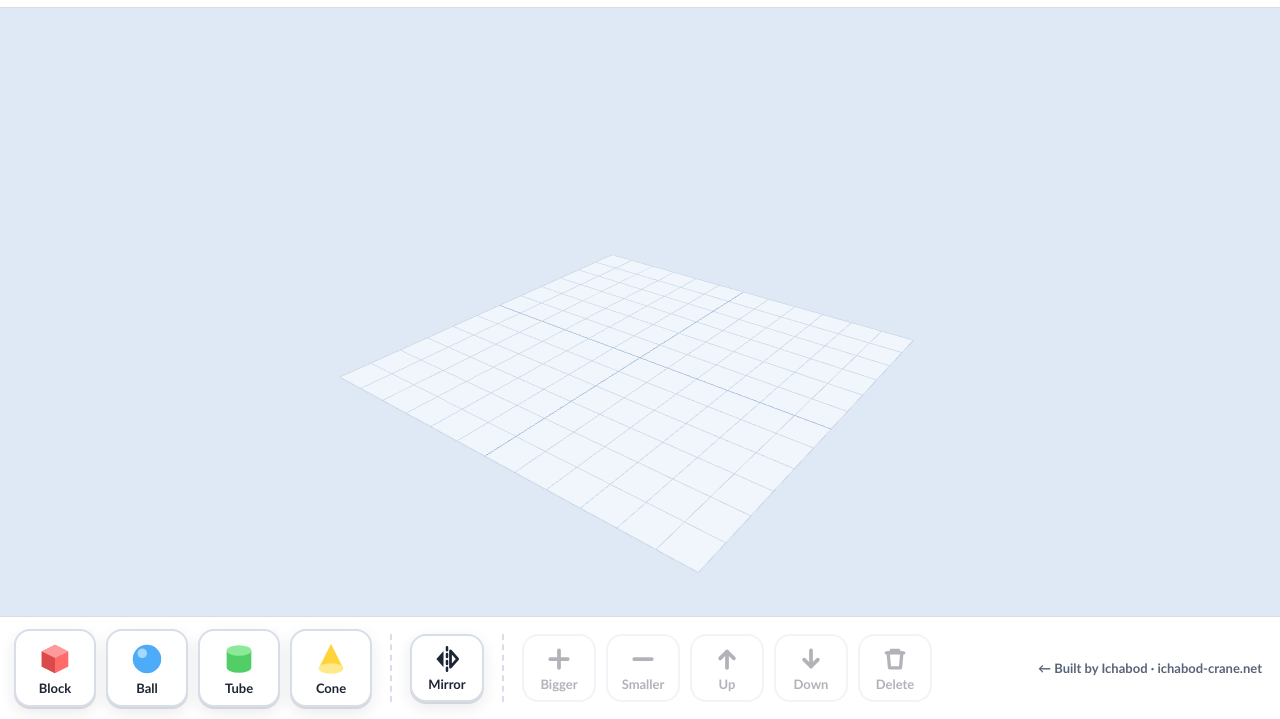
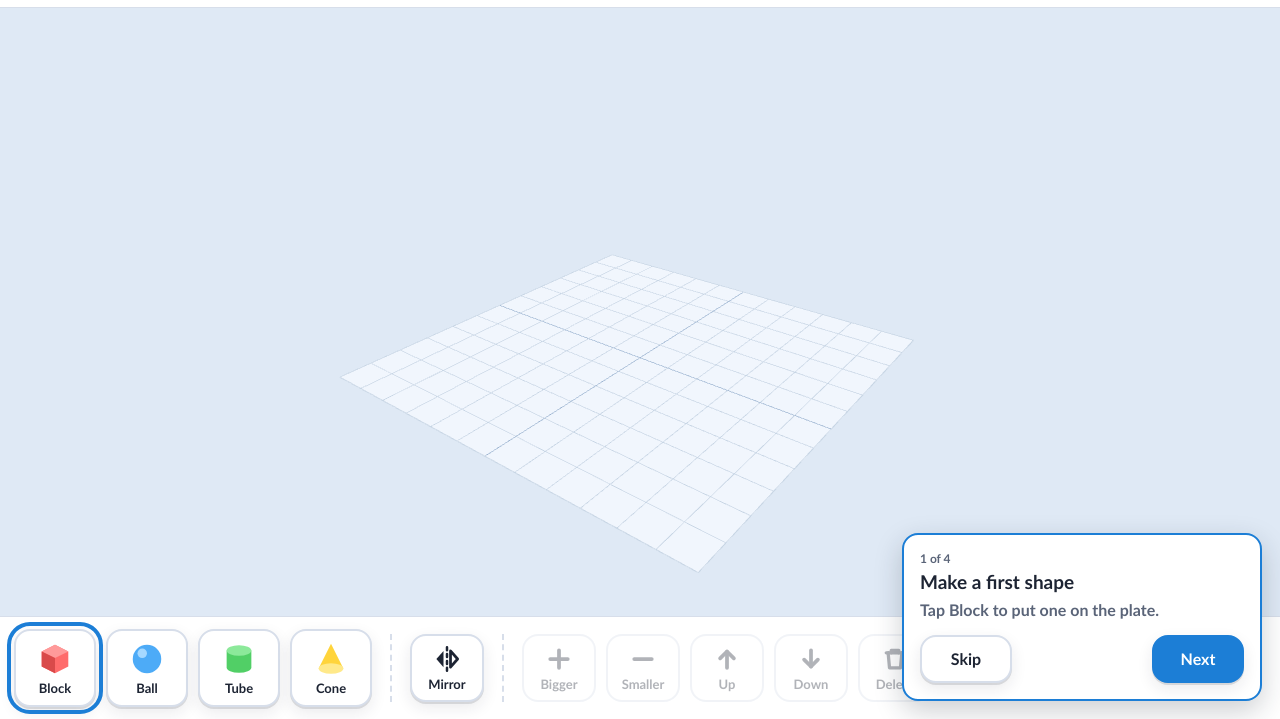
Before and after one commit to ich4bod/cad, a plain HTML site: page site/index.html in a window 1280 px wide. Shown: the part 81-800 px from the top of the page. Drawn offline with Linux system fonts and the light colour scheme; animation ran at ten frames a second.

Commit message:
Add first-visit CAD tour

```diff
--- a/site/app.js
+++ b/site/app.js
@@ -87,8 +87,7 @@ function restore(state) {
 /*
   Autosave.
 
-  A seven-year-old does not know a browser tab is the only thing holding their
-  snowman. They close it, or the tablet reboots, or someone else wants YouTube,
+  A kid does not know a browser tab is the only thing holding their snowman. They close it, or the tablet reboots, or someone else wants YouTube,
   and an afternoon's work is gone with no warning and nothing to undo.
 
   What makes this cheap is that `snapshot()` already exists for Undo, and it is
@@ -103,6 +102,7 @@ function restore(state) {
 */
 
 const STORE_KEY = 'shape-maker/doc/v1';
+const TOUR_KEY = 'shape-maker/tour/v1';
 
 /** localStorage is absent in some embedded webviews and throws outright in
  *  Safari's private mode. Probe once; if it is not there the app runs exactly
@@ -731,7 +731,58 @@ const els = {
   down: document.getElementById('btn-down'),
   del: document.getElementById('btn-delete'),
   mirror: document.getElementById('btn-mirror'),
+  tour: document.getElementById('tour'),
+  tourCount: document.getElementById('tour-count'),
+  tourTitle: document.getElementById('tour-title'),
+  tourCopy: document.getElementById('tour-copy'),
+  tourSkip: document.getElementById('tour-skip'),
+  tourNext: document.getElementById('tour-next'),
 };
+
+/* A first visit gets four concrete gestures, not a mode or a lesson screen.
+   Its completion lives beside the document: returning makers keep their whole
+   canvas, including an empty canvas, without being stopped by this again. */
+const tourSteps = [
+  { target: '[data-tour="create"]', title: 'Make a first shape', copy: 'Tap Block to put one on the plate.' },
+  { target: '[data-tour="delete"]', title: 'Try anything', copy: 'Choose a shape, then Delete removes it.' },
+  { target: '[data-tour="undo"]', title: 'Mistakes are fine', copy: 'Undo brings back the last thing you changed.' },
+  { target: '[data-tour="orbit"]', title: 'Look around', copy: 'Drag empty sky to spin your model. Drag a shape to move it.' },
+];
+let tourStep = 0;
+let tourTarget = null;
+
+function finishTour() {
+  if (tourTarget) delete tourTarget.dataset.tourActive;
+  tourTarget = null;
+  els.tour.hidden = true;
+  try { store?.setItem(TOUR_KEY, 'done'); } catch (e) { /* the tour is optional */ }
+}
+
+function showTourStep() {
+  if (tourTarget) delete tourTarget.dataset.tourActive;
+  const step = tourSteps[tourStep];
+  tourTarget = document.querySelector(step.target);
+  if (tourTarget) tourTarget.dataset.tourActive = 'true';
+  els.tourCount.textContent = `${tourStep + 1} of ${tourSteps.length}`;
+  els.tourTitle.textContent = step.title;
+  els.tourCopy.textContent = step.copy;
+  els.tourNext.textContent = tourStep === tourSteps.length - 1 ? 'Start making' : 'Next';
+}
+
+function startTour() {
+  if (!store) return;
+  try {
+    if (store.getItem(TOUR_KEY)) return;
+  } catch (e) { return; }
+  els.tour.hidden = false;
+  showTourStep();
+}
+
+els.tourSkip.addEventListener('click', finishTour);
+els.tourNext.addEventListener('click', () => {
+  if (tourStep === tourSteps.length - 1) finishTour();
+  else { tourStep += 1; showTourStep(); }
+});
 
 function setHint(text) {
   els.hint.textContent = text ||
@@ -809,6 +860,7 @@ if (saved && saved.shapes.length) {
   setHint('');
 }
 updateUI();
+startTour();
 
 /* ------------------------------------------------- hook for the verifier */
 
@@ -853,5 +905,6 @@ window.__cad = {
   /** What the STL's triangle count must equal, read off the live geometry. */
   expectedTriangles: () =>
     shapes.reduce((n, s) => n + triangleCount(geometryFor(s.kind, s.size)), 0),
+  tour: () => ({ visible: !els.tour.hidden, step: tourStep, target: tourSteps[tourStep]?.target }),
   ready: true,
 };
--- a/site/index.html
+++ b/site/index.html
@@ -46,7 +46,7 @@
     <h1 id="brand">Shape Maker</h1>
     <p id="hint" aria-live="polite">Tap a shape below to start</p>
     <div id="topactions">
-      <button id="btn-undo" class="tool tool-undo" type="button" disabled>
+      <button id="btn-undo" class="tool tool-undo" type="button" disabled data-tour="undo">
         <svg viewBox="0 0 24 24" aria-hidden="true"><path d="M9 7H15a5 5 0 0 1 0 10H8" fill="none" stroke="currentColor" stroke-width="2.6" stroke-linecap="round" stroke-linejoin="round"/><path d="M12 3.5 8 7l4 3.5" fill="none" stroke="currentColor" stroke-width="2.6" stroke-linecap="round" stroke-linejoin="round"/></svg>
         <span>Undo</span>
       </button>
@@ -58,13 +58,13 @@
   </header>
 
   <main id="stage">
-    <canvas id="scene"></canvas>
+    <canvas id="scene" data-tour="orbit"></canvas>
   </main>
 
   <footer id="bottombar">
 
     <div id="palette" role="group" aria-label="Add a shape">
-      <button class="shape" type="button" data-kind="cube">
+      <button class="shape" type="button" data-kind="cube" data-tour="create">
         <svg viewBox="0 0 40 40" aria-hidden="true"><path d="M20 5 34 12v16L20 35 6 28V12Z" fill="#ff6b6b"/><path d="M20 5 34 12 20 19 6 12Z" fill="#ff9a9a"/><path d="M20 19v16L6 28V12Z" fill="#d94a4a"/></svg>
         <span>Block</span>
       </button>
@@ -109,7 +109,7 @@
         <svg viewBox="0 0 24 24" aria-hidden="true"><path d="M12 5v13" fill="none" stroke="currentColor" stroke-width="3" stroke-linecap="round"/><path d="M6.5 12.5 12 18l5.5-5.5" fill="none" stroke="currentColor" stroke-width="3" stroke-linecap="round" stroke-linejoin="round"/></svg>
         <span>Down</span>
       </button>
-      <button id="btn-delete" class="tool tool-delete" type="button" disabled>
+      <button id="btn-delete" class="tool tool-delete" type="button" disabled data-tour="delete">
         <svg viewBox="0 0 24 24" aria-hidden="true"><path d="M5 7h14" fill="none" stroke="currentColor" stroke-width="2.6" stroke-linecap="round"/><path d="M9 7V5h6v2" fill="none" stroke="currentColor" stroke-width="2.6" stroke-linecap="round" stroke-linejoin="round"/><path d="M6.5 7 7.6 19h8.8L17.5 7" fill="none" stroke="currentColor" stroke-width="2.6" stroke-linecap="round" stroke-linejoin="round"/></svg>
         <span>Delete</span>
       </button>
@@ -121,6 +121,16 @@
 
   </footer>
 
+  <aside id="tour" aria-labelledby="tour-title" aria-live="polite" hidden>
+    <p id="tour-count"></p>
+    <h2 id="tour-title"></h2>
+    <p id="tour-copy"></p>
+    <div id="tour-actions">
+      <button id="tour-skip" type="button">Skip</button>
+      <button id="tour-next" type="button">Next</button>
+    </div>
+  </aside>
+
 </div>
 
 <noscript>
--- a/site/style.css
+++ b/site/style.css
@@ -95,6 +95,14 @@ html, body {
 }
 
 #scene.is-dragging { cursor: grabbing; }
+
+[data-tour-active="true"] {
+  position: relative;
+  z-index: 2;
+  outline: 4px solid var(--focus);
+  outline-offset: 3px;
+  border-radius: var(--radius);
+}
 
 /* ---------- bottom bar ---------- */
 
@@ -204,6 +212,32 @@ button:disabled {
   color: #a32f2f;
 }
 
+/* ---------- first-minute tour ---------- */
+
+#tour {
+  position: fixed;
+  z-index: 3;
+  right: 18px;
+  bottom: 18px;
+  width: min(360px, calc(100vw - 36px));
+  padding: 16px;
+  border: 2px solid var(--focus);
+  border-radius: var(--radius);
+  background: var(--panel);
+  box-shadow: 0 10px 28px rgba(29, 36, 51, .22);
+  pointer-events: none;
+}
+
+#tour-actions { pointer-events: auto; }
+
+#tour[hidden] { display: none; }
+#tour-count { margin: 0 0 3px; color: var(--ink-soft); font-size: 12px; }
+#tour-title { margin: 0; font-size: 19px; }
+#tour-copy { margin: 6px 0 14px; color: var(--ink-soft); }
+#tour-actions { display: flex; justify-content: space-between; gap: 10px; }
+#tour-actions button { min-width: 92px; min-height: 48px; flex-direction: row; }
+#tour-next { color: #fff; border-color: var(--focus); background: var(--focus); }
+
 /* ---------- small screens ---------- */
 
 @media (max-width: 720px) {
@@ -218,6 +252,7 @@ button:disabled {
   .shape { min-width: 68px; min-height: 68px; }
   button span { font-size: 11px; }
   #backlink { margin-left: 0; flex-basis: 100%; text-align: center; }
+  #tour { right: 10px; bottom: 10px; width: calc(100vw - 20px); }
 }
 
 @media (prefers-reduced-motion: reduce) {
--- a/tools/verify-mirror.js
+++ b/tools/verify-mirror.js
@@ -118,6 +118,7 @@ function assertSTL(bytes, expected, label) {
   const resp = await page.goto(BASE + '/', { waitUntil: 'load', timeout: 45000 });
   check('GET / is 200 over https', resp.status() === 200, String(resp.status()));
   await page.waitForFunction(() => window.__cad && window.__cad.ready, { timeout: 20000 });
+  if (await page.isVisible('#tour')) await page.click('#tour-skip');
 
   check('Mirror starts off', (await mirrorOn(page)) === false, 'mirror() === false');
   check('the button says so', (await pressed(page)) === 'false', 'aria-pressed="false"');
@@ -398,7 +399,7 @@ function assertSTL(bytes, expected, label) {
   check('the toggle introduced no text input', inputs === 0, inputs + ' input elements');
 
   const buttons = await page.evaluate(() =>
-    [...document.querySelectorAll('button')].map((b) => ({
+    [...document.querySelectorAll('#app > :not(#tour) button')].map((b) => ({
       label: b.querySelector('span') ? b.querySelector('span').textContent.trim() : '',
       w: Math.round(b.getBoundingClientRect().width),
       h: Math.round(b.getBoundingClientRect().height),
--- a/tools/verify.js
+++ b/tools/verify.js
@@ -119,6 +119,9 @@ function assertSTL(bytes, expected, label) {
   check('GET / is 200 over https', resp.status() === 200, String(resp.status()));
 
   await page.waitForFunction(() => window.__cad && window.__cad.ready, { timeout: 20000 });
+  // The first-visit guide is intentionally present in a clean browser profile;
+  // dismiss it before exercising the established editor flow.
+  if (await page.isVisible('#tour')) await page.click('#tour-skip');
   check('three.js booted and the app is ready', true, 'window.__cad.ready');
 
   const canvasLive = await page.evaluate(() => {
@@ -303,7 +306,7 @@ function assertSTL(bytes, expected, label) {
     document.querySelectorAll('input, textarea, select, [contenteditable="true"]').length);
   check('no text input anywhere in the build flow', inputs === 0, inputs + ' input elements');
   const buttons = await page.evaluate(() =>
-    [...document.querySelectorAll('button')].map((b) => ({
+    [...document.querySelectorAll('#app > :not(#tour) button')].map((b) => ({
       label: b.querySelector('span') ? b.querySelector('span').textContent.trim() : '',
       w: Math.round(b.getBoundingClientRect().width),
       h: Math.round(b.getBoundingClientRect().height),
```
Also changed, not shown: tools/verify-autosave.js (+7 -0 lines), tools/verify-tour.js (added, +65 -0 lines), README.md.
